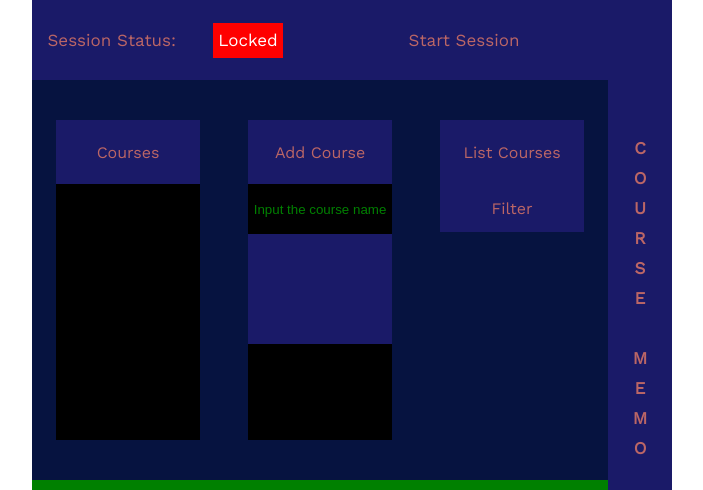
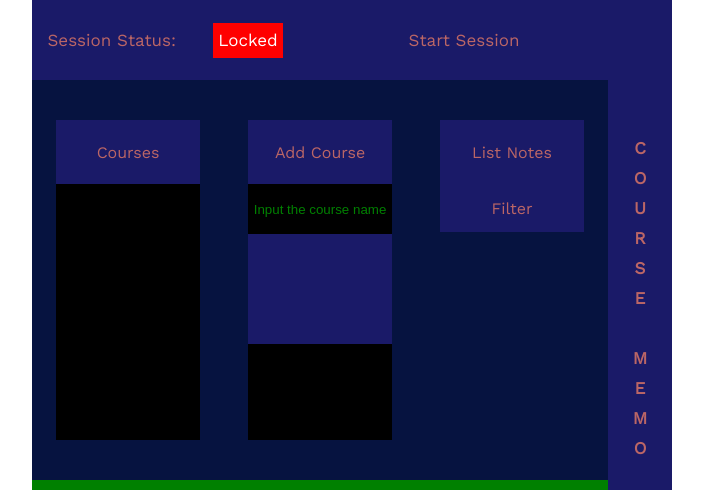
Before and after one commit to RoopeA88/Course_Memo, a React (Vite) app: page / in a window 1280 px wide. Shown: the top 490 px of the page, without its empty margins (288-991 px from the left). Built offline with nearby package versions, Linux system fonts and the light colour scheme.

Commit message:
huomattiin että kaikki, joiden piti olla listNotes olikin listCourses. korjattiin asia

```diff
--- a/src/App.jsx
+++ b/src/App.jsx
@@ -2,7 +2,7 @@ import { useState } from 'react'
 import Header from "./Header"
 import Courses from "./Courses"
 import AddCourses from "./AddCourses"
-import ListCourses from "./ListCourses"
+import ListNotes from "./ListNotes"
 function App() {
 
 
@@ -14,7 +14,7 @@ function App() {
           <div id="mainProgramWrapperDiv">
             <Courses/>
             <AddCourses/>
-            <ListCourses/>
+            <ListNotes/>
           </div>
           <div id="memoInputAndListingDiv">
 
--- a/src/ListCourses.jsx
+++ /dev/null
@@ -1,15 +0,0 @@
-function ListCourses(){
-
-    return(
-        <div id="listCoursesWrapper">
-            <div id="listCoursesButtonDiv">
-                <button id="listCoursesButton">List Courses</button>
-            </div>
-            <div id="listCoursesFilterDiv">
-                <button id="listCoursesFilterButton">Filter</button>
-            </div>
-        </div>
-    )
-}
-
-export default ListCourses
--- /dev/null
+++ b/src/ListNotes.jsx
@@ -0,0 +1,15 @@
+function ListNotes(){
+
+    return(
+        <div id="listNotesWrapper">
+            <div id="listNotesButtonDiv">
+                <button id="listNotesButton">List Notes</button>
+            </div>
+            <div id="listNotesFilterDiv">
+                <button id="listNotesFilterButton">Filter</button>
+            </div>
+        </div>
+    )
+}
+
+export default ListNotes
--- a/src/index.css
+++ b/src/index.css
@@ -228,19 +228,19 @@ input::placeholder{
 .courseMemo h1{
   font-size: 17px;
 }
-#listCoursesWrapper{
+#listNotesWrapper{
   display: flex;
   flex-direction: column;
   height: 80%;
   width: 25%;
 }
-#listCoursesButtonDiv{
+#listNotesButtonDiv{
   display: flex;
   height: 20%;
   width: 100%;
   background-color: rgb(26, 26, 104);
 }
-#listCoursesButton{
+#listNotesButton{
   display: flex;
   align-items: center;
   justify-content: center;
@@ -248,16 +248,16 @@ input::placeholder{
   width: 100%;
   background-color: rgb(26, 26, 104);
 }
-#listCoursesButton:hover{
+#listNotesButton:hover{
   background-color: rgb(41, 41, 134);
 }
-#listCoursesFilterDiv{
+#listNotesFilterDiv{
   display: flex;
   height: 15%;
   width: 100%;
   background-color: rgb(26, 26, 104);
 }
-#listCoursesFilterButton{
+#listNotesFilterButton{
   display: flex;
   align-items: center;
   justify-content:center;
@@ -265,6 +265,6 @@ input::placeholder{
   width: 100%;
   background-color: rgb(26, 26, 104);
 }
-#listCoursesFilterButton:hover{
+#listNotesFilterButton:hover{
   background-color: rgb(41, 41, 134);
 }
```
